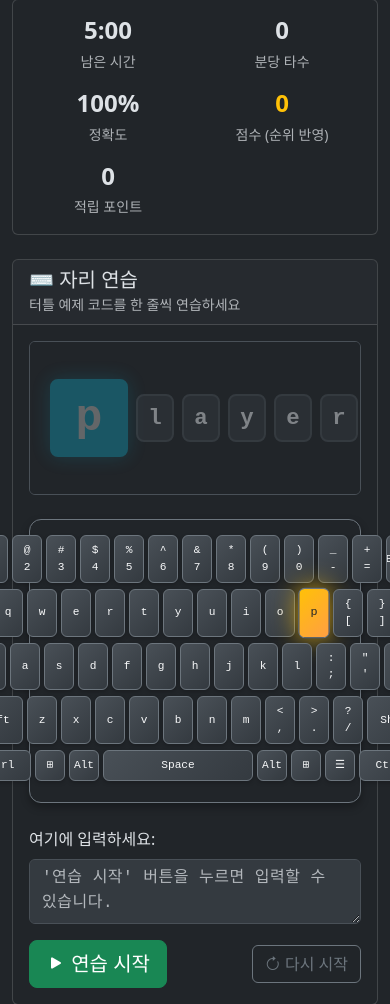
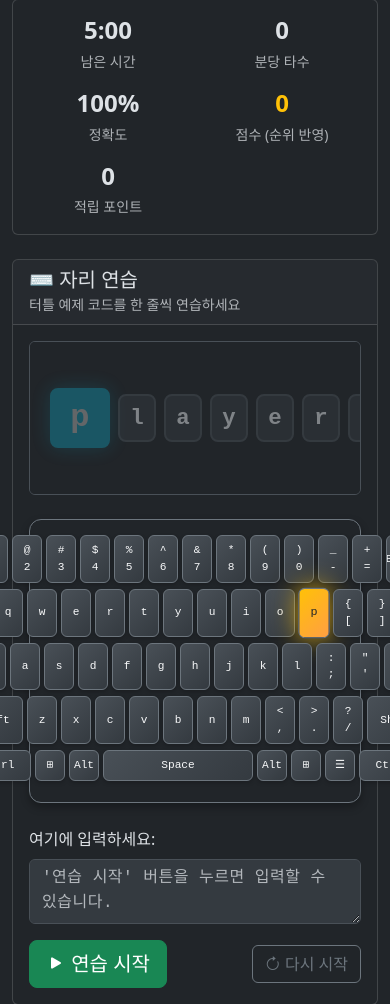
Before and after one commit to kuekkuek85-85/python_typing_helper, a Flask app: a page that uses templates/practice.html in a window 390 px wide; the page is wider, and only the part inside the window is pictured. Shown: the part 81-1085 px from the top of that part. Run offline with Flask 3, Linux system fonts and the light colour scheme; some libraries are stand-ins or nearby versions.

Commit message:
자리 확대 타일(하이라이트) 크기 축소 (#5)
지금 입력할 글자 타일이 너무 커서(데스크톱 110px/4rem) 주변 타일과
차이가 컸다. 데스크톱 80px/2.6rem, 모바일 60px/2rem 로 줄여 더
차분하게 강조되도록 했다.


Claude-Session: https://claude.ai/code/session_015A4qsHwNLu649VBiGbKKMi

Co-authored-by: Claude <noreply@anthropic.com>

```diff
--- a/static/css/custom.css
+++ b/static/css/custom.css
@@ -83,11 +83,11 @@
        입력할 때마다 타일이 흔들려 보이는 걸 막기 위해 즉시 바뀌게 둔다. */
 }
 
-/* 지금 입력할 글자: 크게 확대해 강조한다. */
+/* 지금 입력할 글자: 확대해 강조한다(너무 크지 않게). */
 .practice-text-jari-tiles span.current {
-    min-width: 110px;
-    height: 110px;
-    font-size: 4rem;
+    min-width: 80px;
+    height: 80px;
+    font-size: 2.6rem;
     background-color: var(--bs-info);
     color: var(--bs-white);
     border-color: var(--bs-info);
@@ -213,9 +213,9 @@
     }
 
     .practice-text-jari-tiles span.current {
-        min-width: 78px;
-        height: 78px;
-        font-size: 2.8rem;
+        min-width: 60px;
+        height: 60px;
+        font-size: 2rem;
     }
 
     .practice-input {
```
